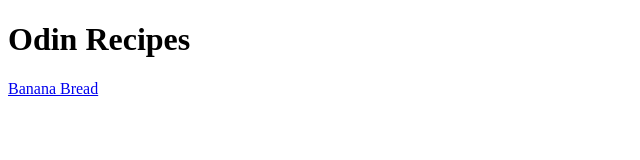
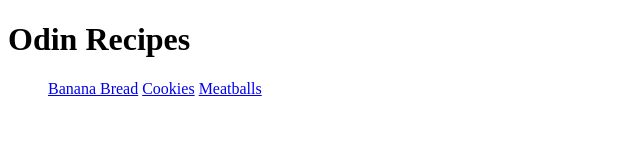
Before and after one commit to Benicio-Sabarros/odin-recipes, a plain HTML site: page index.html in a window 1280 px wide. Shown: the whole page, without its empty margins (0-640 px from the left). Drawn offline with Linux system fonts and the light colour scheme.

Commit message:
Link sub-pages to main page

```diff
--- a/index.html
+++ b/index.html
@@ -7,6 +7,10 @@
 
 <body>
 <h1>Odin Recipes</h1>
+<ul>
 <a href="./recipes/banana-bread.html">Banana Bread</a>
+<a href="./recipes/cookies.html">Cookies</a>
+<a href="./recipes/meatballs.html">Meatballs</a>
+</ul>
 </body>
 </html>
```
